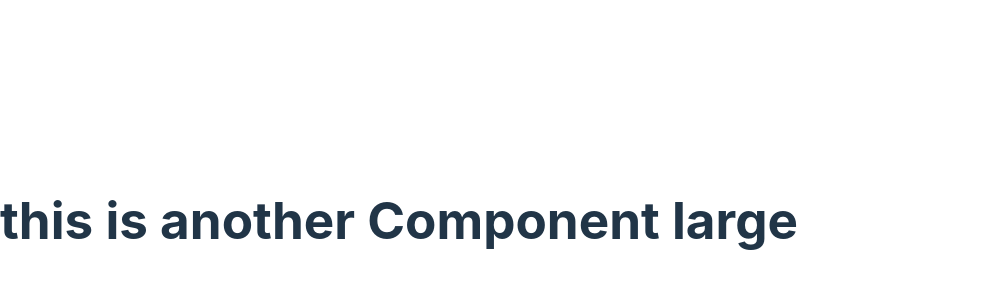
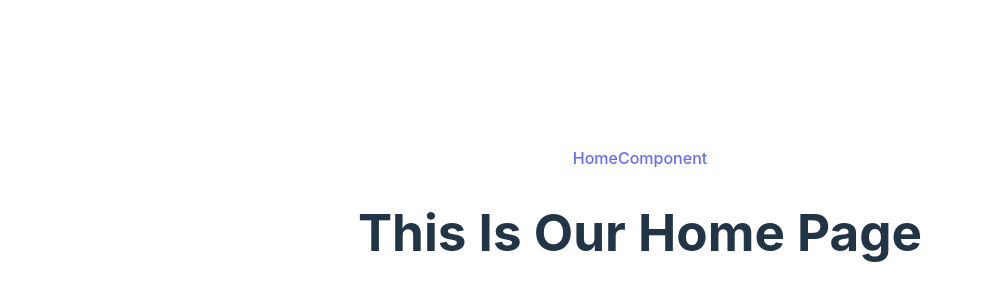
Before and after one commit to mdmidulhosen/React-Js-Vite-Project-LWS-, a React (Vite) app: page / in a window 1280 px wide. Shown: the part 180-480 px from the top of the page, without its empty margins (0-984 px from the left). Built offline with nearby package versions, Linux system fonts and the light colour scheme.

Commit message:
react-router-dom integrated

```diff
--- a/package.json
+++ b/package.json
@@ -11,7 +11,8 @@
   },
   "dependencies": {
     "react": "^18.2.0",
-    "react-dom": "^18.2.0"
+    "react-dom": "^18.2.0",
+    "react-router-dom": "^6.13.0"
   },
   "devDependencies": {
     "@types/react": "^18.0.37",
--- a/src/App.jsx
+++ b/src/App.jsx
@@ -1,11 +1,25 @@
+import './App.css'
+import { BrowserRouter, Route, Routes } from "react-router-dom";
+import LayoutComponentTwo from "./component/customHook/LayoutComponentTwo";
+import Home from "./component/Home";
+import Error from './component/Error';
+import NavBar from './component/NavBar';
+// import NavBar from './component/NavBar';
 
-import LayoutComponentTwo from "./component/customHook/LayoutComponentTwo";
+
 
 export default function App() {
   return (
     <>
       <div className="app">
-          <LayoutComponentTwo />
+        <BrowserRouter>
+        <NavBar/>
+          <Routes>
+            <Route path="/" element={<Home />} />
+            <Route path="/layout-component-two" element={<LayoutComponentTwo />} />
+            <Route path="*" element={<Error />} />
+          </Routes>
+        </BrowserRouter>
       </div>
     </>
   );
--- /dev/null
+++ b/src/component/Error.jsx
@@ -0,0 +1,9 @@
+function Error() {
+  return (
+    <div>
+      <h1>Page not found</h1>
+    </div>
+  )
+}
+
+export default Error
--- /dev/null
+++ b/src/component/Home.jsx
@@ -0,0 +1,9 @@
+function Home() {
+  return (
+    <div>
+      <h1>This Is Our Home Page</h1>
+    </div>
+  )
+}
+
+export default Home
--- /dev/null
+++ b/src/component/NavBar.jsx
@@ -0,0 +1,12 @@
+import { Link } from 'react-router-dom'
+
+function NavBar() {
+  return (
+    <div>
+      <Link to={"/"}>Home</Link>
+      <Link to={"/layout-component-two"}>Component</Link>
+    </div>
+  )
+}
+
+export default NavBar
```
Also changed, not shown: 2 other files (tests, documents, lock files or other folders).
